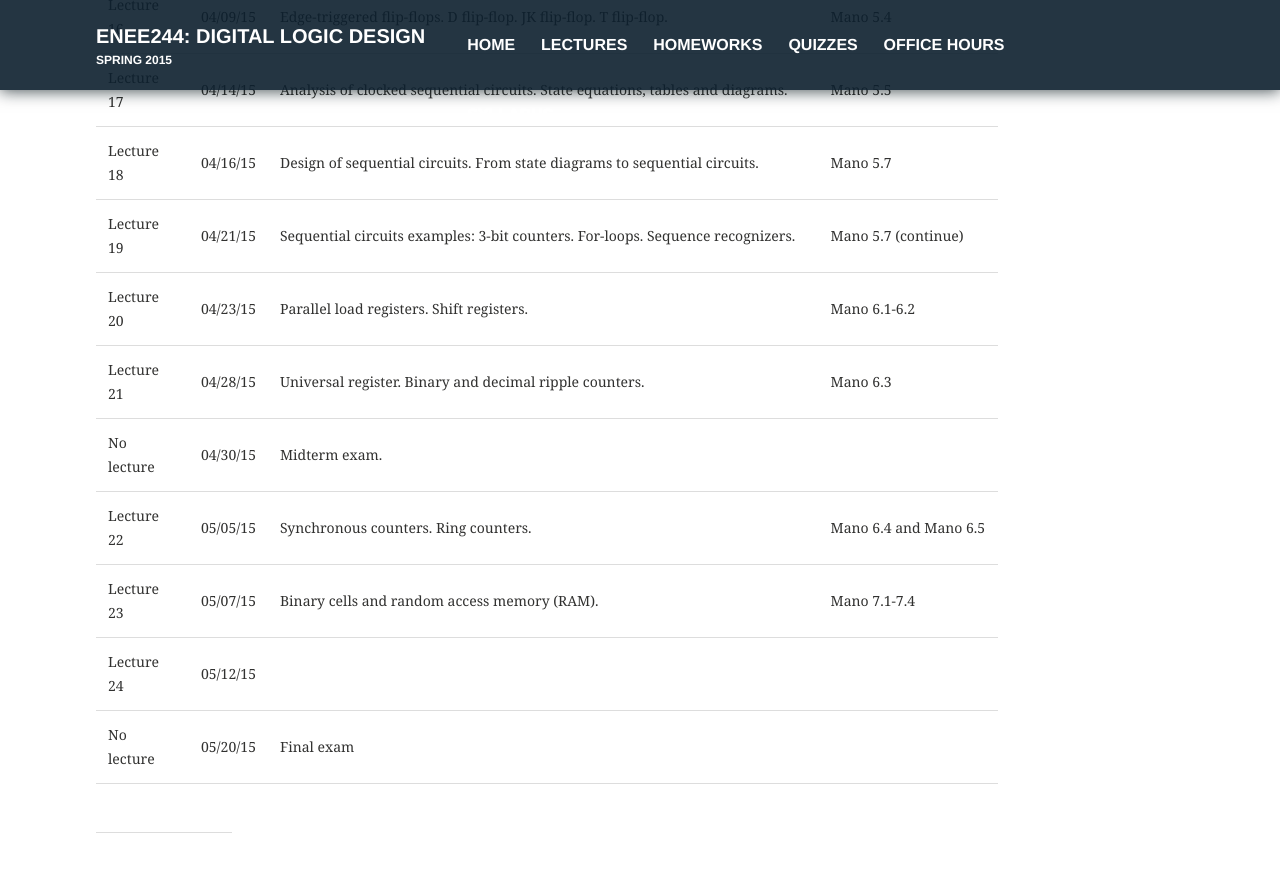
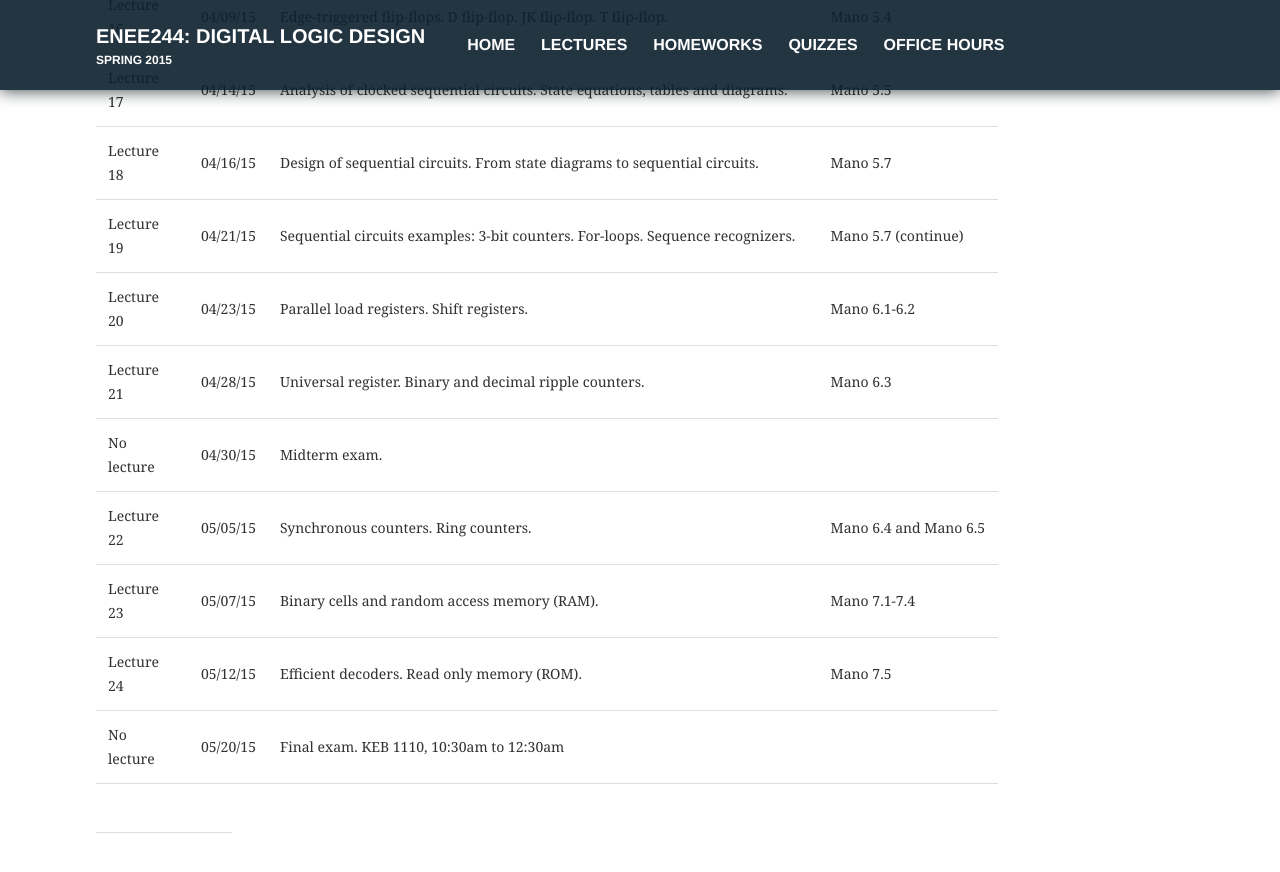
Before and after one commit to enee244/enee244.github.io, a Jekyll site: the page built from lectures/index.md, in a window 1280 px wide and 900 px high, scrolled down 1916 px. Shown: the top 872 px of the window. Built offline with Jekyll 4.4.1, drawn with Linux system fonts in a browser that asks for light colours.

Commit message:
Update index.md

```diff
--- a/lectures/index.md
+++ b/lectures/index.md
@@ -40,5 +40,5 @@ published: true
 |No lecture |04/30/15 | Midterm exam. |
 |Lecture 22|05/05/15 | Synchronous counters. Ring counters.| Mano 6.4 and Mano 6.5
 |Lecture 23|05/07/15 | Binary cells and random access memory (RAM). | Mano 7.1-7.4
-|Lecture 24|05/12/15 ||
-|No lecture |05/20/15 |Final exam|
+|Lecture 24|05/12/15 | Efficient decoders. Read only memory (ROM). | Mano 7.5
+|No lecture |05/20/15 |Final exam. KEB 1110, 10:30am to 12:30am|
```
